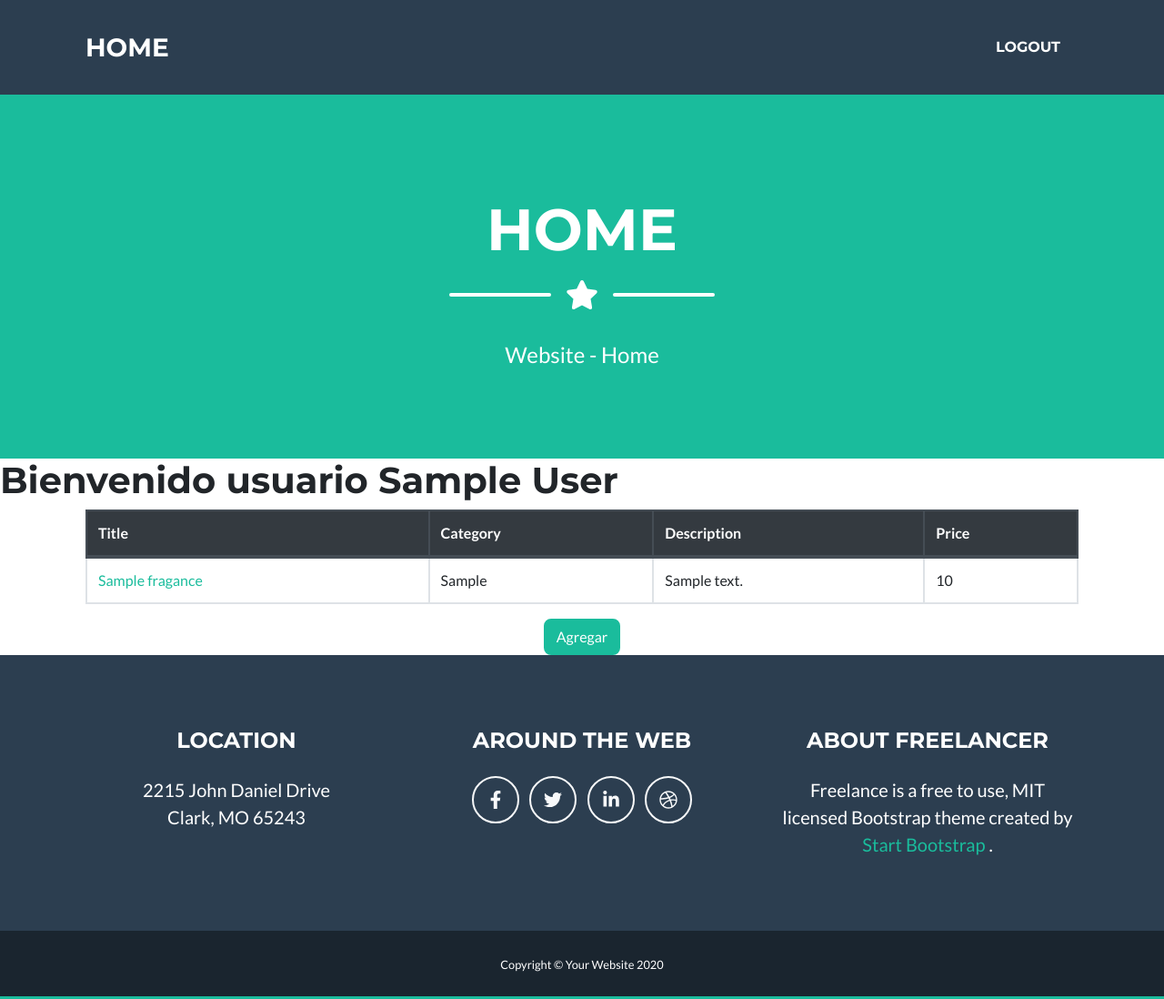
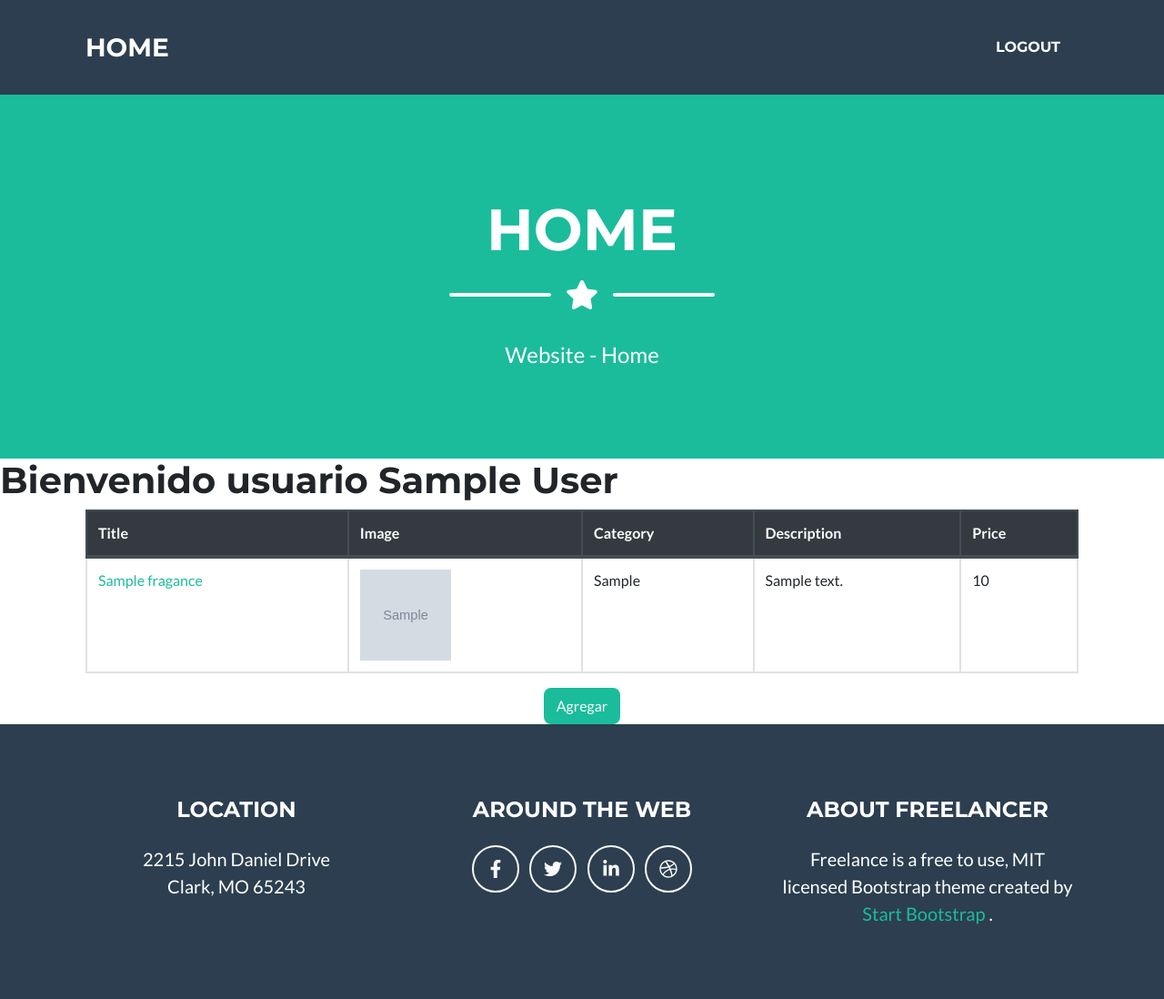
Before and after one commit to mframosg/FraganceStore, a Laravel app: page /admin/home in a window 1280 px wide. Shown: the top 1098 px of the page at 91% size. Run offline with Laravel 8, Linux system fonts and the light colour scheme; a user stored in the database is signed in; tables that the repository leaves empty hold one stand-in row (values such as "Sample post"); grey boxes marked "Sample" are stand-in pictures; some libraries are stand-ins or nearby versions.

Commit message:
image-add

```diff
--- a/app/Http/Controllers/FraganceController.php
+++ b/app/Http/Controllers/FraganceController.php
@@ -17,7 +17,19 @@ class FraganceController extends Controller
     public function add(Request $request)
     {
         Fragance::validate($request);
-        Fragance::create($request->only(['title', 'category', 'description', 'price']));
+
+        $image = $request->file('image');
+        $destinationPath = 'img/fragance/';
+        $profileImage = date('YmdHis') . "." . $image->getClientOriginalExtension();
+        $image->move($destinationPath, $profileImage);
+
+        Fragance::create([
+            'title' => $request->input('title'),
+            'image' => $profileImage,
+            'category' => $request->input('category'),
+            'description' => $request->input('description'),
+            'price' => $request->input('price'),
+        ]);
 
         return redirect()->route('admin.home');
     }
--- a/app/Models/Fragance.php
+++ b/app/Models/Fragance.php
@@ -10,13 +10,14 @@ class Fragance extends Model
 {
     use HasFactory;
 
-    //attributes id, title, category, description, price, created_at, updated_at
-    protected $fillable = ['title', 'category', 'description', 'price'];
+    //attributes id, image, title, category, description, price, created_at, updated_at
+    protected $fillable = ['title', 'image', 'category', 'description', 'price'];
 
     public static function validate(Request $request)
     {
         $request->validate([
             "title" => "required",
+            "image" => "required|image|mimes:jpeg,png,jpg,gif,svg|max:2048",
             "category" => "required",
             "description" => "required",
             "price" => "required|numeric|gt:0"
--- a/resources/views/admin/admin-index.blade.php
+++ b/resources/views/admin/admin-index.blade.php
@@ -5,6 +5,7 @@
             <thead class="thead-dark">
                 <tr>
                     <th scope="col">Title</th>
+                    <th scope="col">Image</th>
                     <th scope="col">Category</th>
                     <th scope="col">Description</th>
                     <th scope="col">Price</th>
@@ -16,12 +17,12 @@
                     <tr>
                         <td><a style="text-decoration: none" href="{{ route('fragance.show', $fragance->getId()) }}">
                                 {{ $fragance->getTitle() }}</a></td>
+                        <td><img src="/img/fragance/{{ $fragance->image }}" width="100" height="100"></td>
                         <td>{{ $fragance->getCategory() }}</td>
                         <td>{{ $fragance->getDescription() }}</td>
                         <td>{{ $fragance->getPrice() }}</td>
                     </tr>
                 @endforeach
-
             </tbody>
         </table>
 
```
Also changed, not shown: resources/views/admin/admin-add.blade.php (+8 -3 lines), database/migrations/2021_09_24_033834_create_fragances_table.php, public/img/fragance/20210924233759.png (added).
